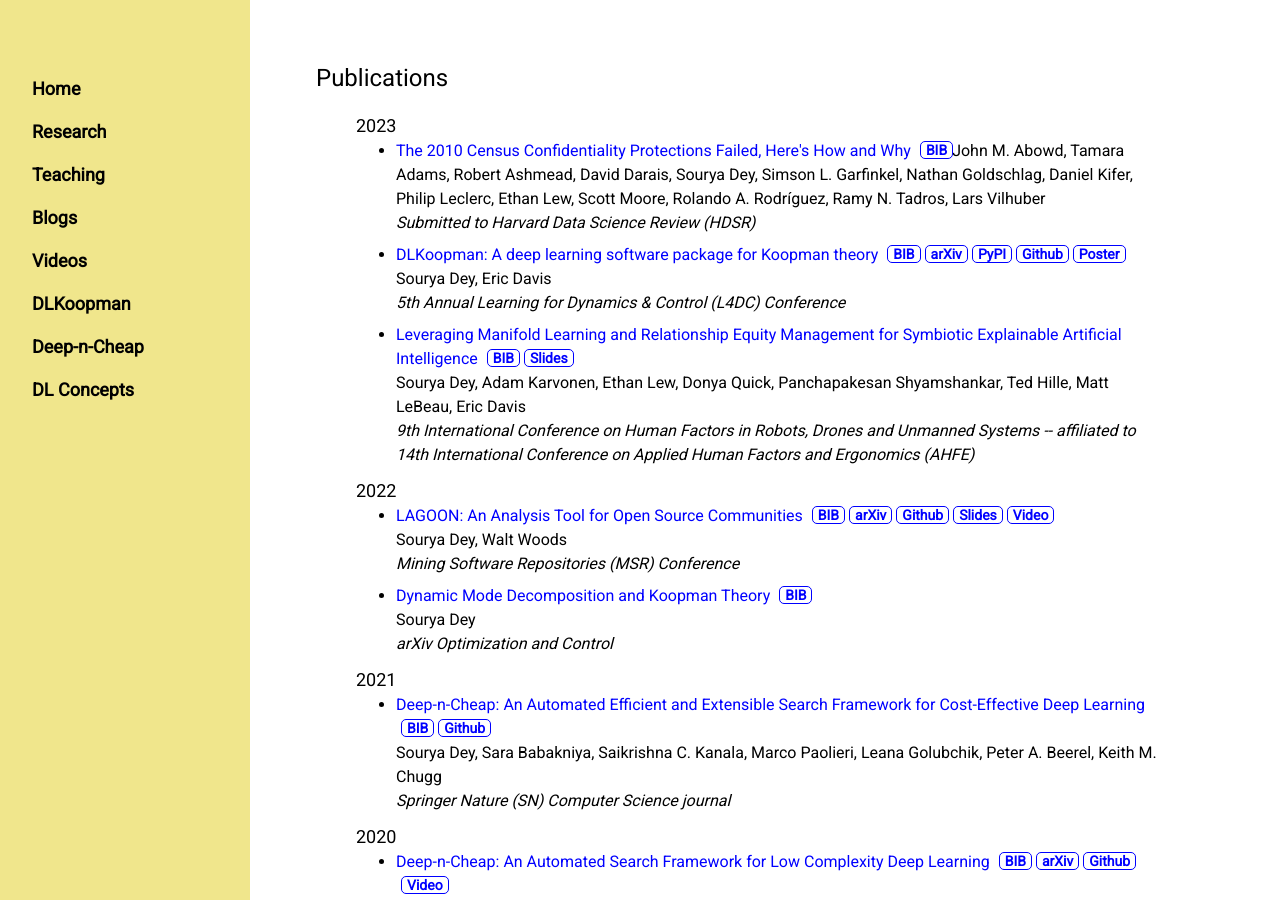
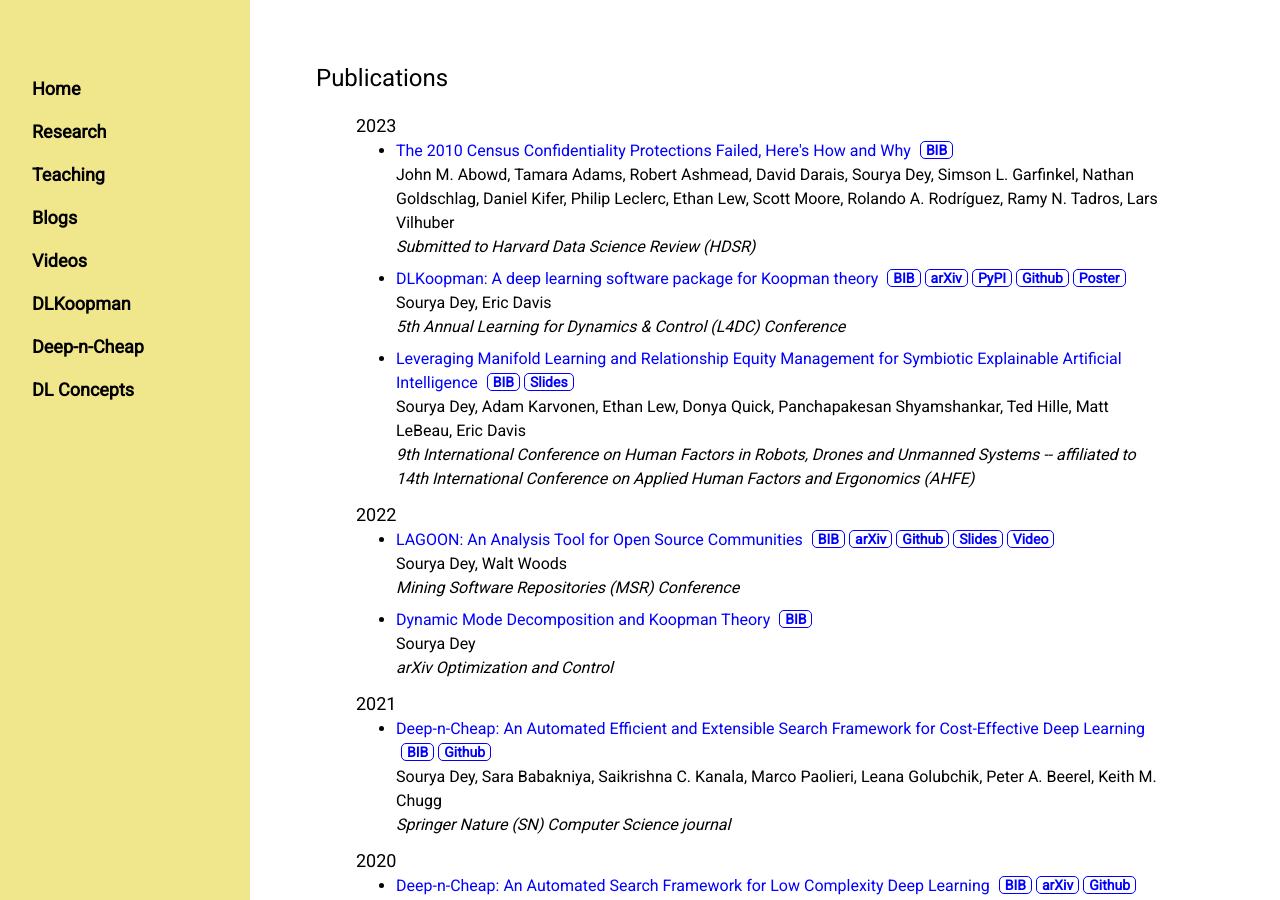
Before and after one commit to souryadey/souryadey.github.io, a Jekyll site: the page built from research/index.html, in a window 1280 px wide and 900 px high. Built offline with Jekyll 4.4.1, drawn with Linux system fonts in a browser that asks for light colours.

Commit message:
add new line

```diff
--- a/research/index.html
+++ b/research/index.html
@@ -21,7 +21,7 @@ h5 {
     	<ul style="list-style-type:disc;">
 			<li>
     			<a class="inlink" href="https://arxiv.org/abs/2312.11283" target="_blank">The 2010 Census Confidentiality Protections Failed, Here's How and Why</a>
-				<a class="pub" href="/research/bibs/Census2023.bib">BIB</a>
+				<a class="pub" href="/research/bibs/Census2023.bib">BIB</a><br>
     			John M. Abowd, Tamara Adams, Robert Ashmead, David Darais, Sourya Dey, Simson L. Garfinkel, Nathan Goldschlag, Daniel Kifer, Philip Leclerc, Ethan Lew, Scott Moore, Rolando A. Rodríguez, Ramy N. Tadros, Lars Vilhuber<br>
     			<i>Submitted to Harvard Data Science Review (HDSR)</i>
     		</li>
```
